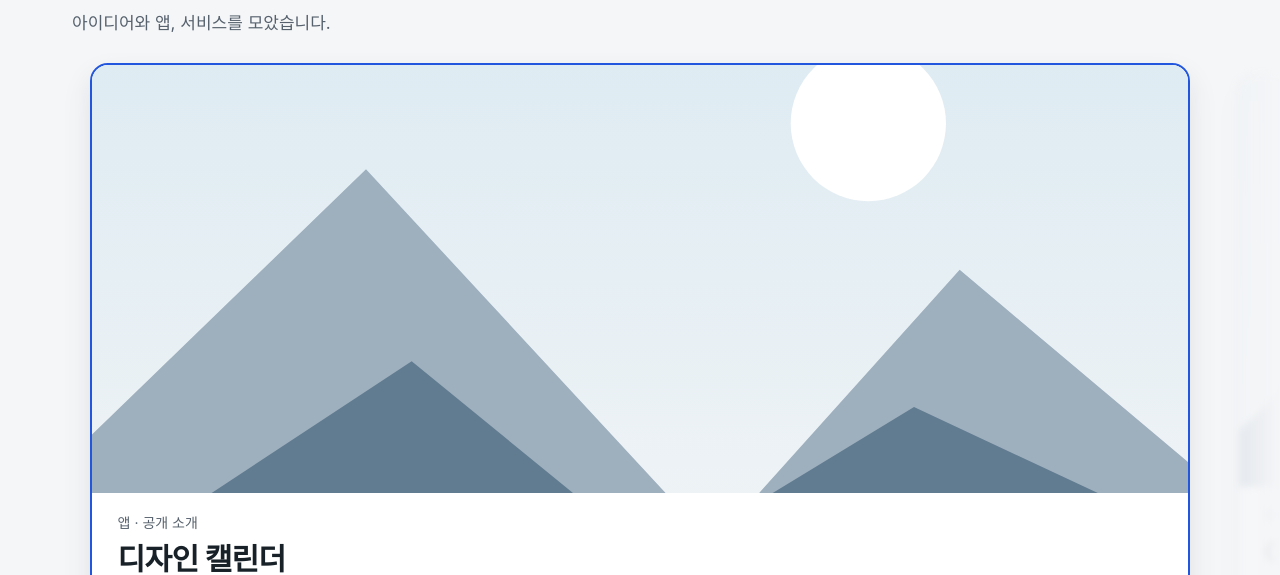
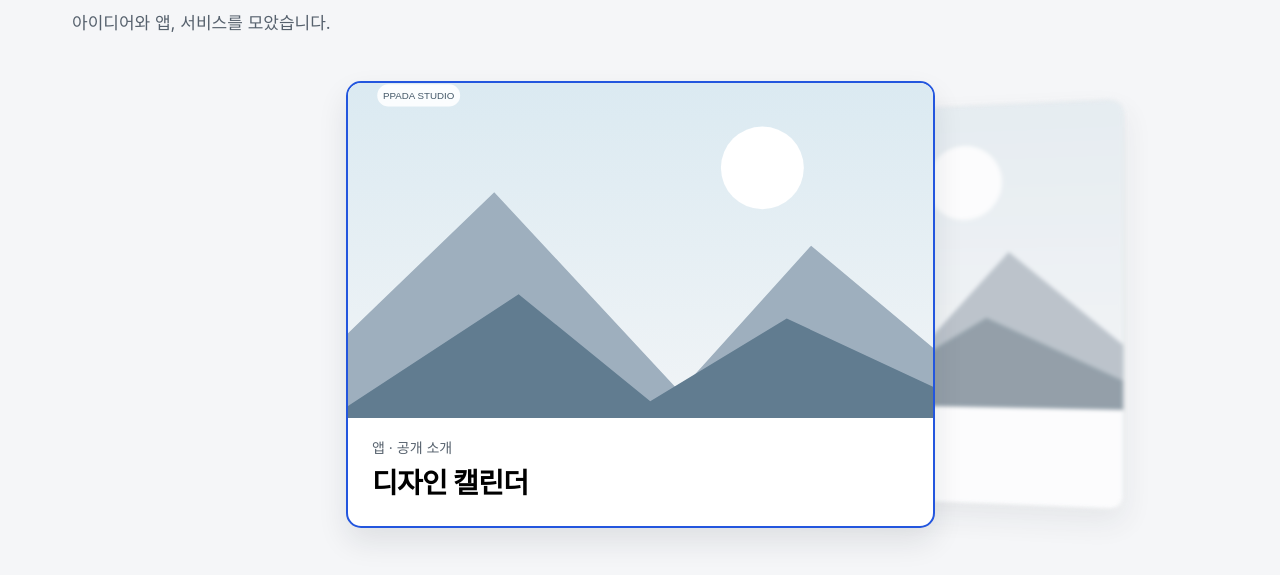
Before and after one commit to PPADAovo/PPADAovo.github.io, a plain HTML site: page index.html in a window 1280 px wide. Shown: the part 236-811 px from the top of the page. Drawn offline with Linux system fonts and the light colour scheme.

Commit message:
3D 카드 덱으로 되돌리고 화면 전체 폭에서 잘림 없이 표시
- 기존 크기와 넘김 방식(마우스 이동, 밀기, 방향키) 유지
- 덱 영역을 화면 전체 폭으로 넓히고, 화면 밖으로 잘릴 카드는 숨김
- 옆 카드에 흐림과 투명도 적용

Co-Authored-By: Claude Fable 5.2 <noreply@anthropic.com>
Claude-Session: https://claude.ai/code/session_01NY7nQMNfxHqC97yuTrfcAL

```diff
--- a/gallery.css
+++ b/gallery.css
@@ -5,17 +5,15 @@ html{overflow-x:clip}
 .hero h1{font-size:clamp(30px,4.4vw,58px);word-break:keep-all}
 .intro{max-width:none;margin:12px 0 0}
 
-/* 슬라이드: 화면 전체 폭을 쓰는 가로 스크롤. 가운데 카드만 선명하고 양옆은 흐리게 */
-.project-gallery{width:100vw;margin-left:calc(50% - 50vw)}
-.deck{--w:min(86vw,1500px);position:relative;display:flex;gap:clamp(12px,2vw,28px);overflow-x:auto;scroll-snap-type:x mandatory;overscroll-behavior-x:contain;padding:10px calc((100vw - var(--w))/2) 36px;scrollbar-width:none;-webkit-mask-image:linear-gradient(90deg,transparent,#000 7%,#000 93%,transparent);mask-image:linear-gradient(90deg,transparent,#000 7%,#000 93%,transparent);cursor:grab;outline-offset:-4px;user-select:none;-webkit-user-select:none}
-.deck::-webkit-scrollbar{display:none}
-.deck.dragging{scroll-snap-type:none;cursor:grabbing}
-.slide{flex:0 0 var(--w);min-width:0;height:clamp(300px,68vh,760px);scroll-snap-align:center;display:flex;flex-direction:column;padding:0;text-align:left;font:inherit;color:inherit;background:white;border:2px solid #d1d8e0;border-radius:18px;overflow:hidden;box-shadow:0 14px 30px #18212819;opacity:.4;filter:blur(4px);transform:scale(.96);transition:opacity .4s,filter .4s,transform .4s,border-color .4s;cursor:pointer}
-.slide.active{opacity:1;filter:none;transform:none;border-color:#2356de}
-.slide img{width:100%;flex:1 1 auto;min-height:0;object-fit:cover;display:block;pointer-events:none}
-.slide-copy{flex:0 0 auto;padding:16px 26px 20px}
-.slide-copy strong{display:block;font-size:clamp(21px,2.4vw,30px);letter-spacing:-.7px}
+/* 슬라이드: 화면 전체 폭을 바탕으로 쓰는 3D 카드 덱. 화면 밖으로 잘릴 카드는 스크립트가 숨긴다 */
+.project-gallery{width:100vw;margin-left:calc(50% - 50vw);overflow:hidden}
+.deck{--w:clamp(270px,46vw,720px);height:calc(var(--w)*.76 + 70px);position:relative;perspective:1600px;touch-action:pan-y;outline-offset:-5px;isolation:isolate}
+.slide{position:absolute;left:50%;top:28px;width:var(--w);height:calc(var(--w)*.76);margin-left:calc(var(--w)/-2);background:white;border:1px solid #d1d8e0;border-radius:15px;overflow:hidden;text-align:left;padding:0;display:flex;flex-direction:column;transition:transform .48s cubic-bezier(.22,.8,.25,1),opacity .35s,filter .35s;box-shadow:0 14px 30px #18212819;transform-origin:center;will-change:transform}
+.slide img{width:100%;flex:1 1 auto;min-height:0;object-fit:cover;display:block}
+.slide-copy{flex:0 0 auto;padding:16px 24px 20px}
+.slide-copy strong{display:block;font-size:clamp(21px,2.4vw,28px);letter-spacing:-.7px}
 .slide-copy span{font-size:14px;color:#56616d}
+.slide.active{border:2px solid #2356de}
 
 /* 아래 목록: 프로젝트 하나가 한 줄, 사진은 왼쪽 */
 .section-head{padding-top:30px;margin-bottom:18px}
@@ -50,8 +48,7 @@ a.chan:hover{border-color:var(--blue);color:var(--blue)}
   .card .cardfoot{justify-content:flex-start}
 }
 @media(max-width:540px){
-  .deck{--w:88vw}
-  .slide{height:clamp(280px,58vh,560px)}
+  .deck{--w:clamp(250px,74vw,720px)}
   .detail-cover{height:180px}
 }
 @media(prefers-reduced-motion:reduce){.slide,.card,.chan,.contact-list,.contact-toggle{transition:none}}
--- a/gallery.js
+++ b/gallery.js
@@ -1,18 +1,10 @@
 // Project covers can be replaced individually when real screenshots are available.
 const fallback='default-cover.svg';
-const gallery=document.createElement('section');gallery.className='project-gallery';gallery.setAttribute('aria-label','대표 이미지로 프로젝트 둘러보기');gallery.innerHTML=`<div class="deck" tabindex="0" role="region" aria-label="프로젝트 슬라이드. 좌우 방향키로 이동">${projects.map((p,i)=>`<button class="slide" type="button" data-index="${i}" aria-label="${p.name} 선택"><img src="${p.cover||fallback}" alt="${p.name}" draggable="false"><div class="slide-copy"><span>${p.category} · ${p.status}</span><strong>${p.name}</strong></div></button>`).join('')}</div>`;document.querySelector('.featured').replaceWith(gallery);
-const deck=gallery.querySelector('.deck'),slides=[...deck.querySelectorAll('.slide')];let selected=0,drag=null,moved=false,raf=0,settle=0;
-const motion=()=>matchMedia('(prefers-reduced-motion: reduce)').matches?'auto':'smooth';
-const centerOf=s=>s.offsetLeft+s.offsetWidth/2;
-// 화면 가운데에 가장 가까운 카드를 선택 상태로 표시한다.
-function mark(){raf=0;const c=deck.scrollLeft+deck.clientWidth/2;let best=0,dist=Infinity;slides.forEach((s,i)=>{const d=Math.abs(centerOf(s)-c);if(d<dist){dist=d;best=i}});selected=best;slides.forEach((s,i)=>{const on=i===best;s.classList.toggle('active',on);s.tabIndex=on?0:-1;s.setAttribute('aria-current',String(on));s.setAttribute('aria-label',`${projects[i].name}${on?' 상세 보기':' 선택'}`)})}
-function go(index){const i=Math.max(0,Math.min(slides.length-1,index));deck.scrollTo({left:centerOf(slides[i])-deck.clientWidth/2,behavior:motion()})}
-deck.addEventListener('scroll',()=>{if(!raf)raf=requestAnimationFrame(mark)},{passive:true});
-// 마우스로 잡아끌어 넘기기. 손가락 밀기는 브라우저 기본 스크롤이 처리한다.
-deck.addEventListener('pointerdown',e=>{if(e.pointerType!=='mouse'||e.button!==0)return;drag={x:e.clientX,left:deck.scrollLeft,index:selected};moved=false});
-window.addEventListener('pointermove',e=>{if(!drag)return;const dx=e.clientX-drag.x;if(!moved&&Math.abs(dx)>5){moved=true;clearTimeout(settle);deck.classList.add('dragging')}if(moved)deck.scrollLeft=drag.left-dx});
-window.addEventListener('pointerup',e=>{if(!drag)return;const dx=e.clientX-drag.x,from=drag.index;drag=null;if(!moved)return;go(Math.abs(dx)>60?from-Math.sign(dx):from);settle=setTimeout(()=>deck.classList.remove('dragging'),520)});
-deck.addEventListener('click',e=>{if(moved){moved=false;return}const s=e.target.closest('.slide');if(!s)return;const i=Number(s.dataset.index);if(i!==selected){go(i);return}const trigger=document.createElement('button');trigger.dataset.detail=projects[i].id;trigger.hidden=true;document.body.append(trigger);trigger.click();trigger.remove()});
-deck.addEventListener('keydown',e=>{if(e.key==='ArrowRight'||e.key==='ArrowLeft'){e.preventDefault();go(selected+(e.key==='ArrowRight'?1:-1))}if(e.key==='Home'){e.preventDefault();go(0)}if(e.key==='End'){e.preventDefault();go(slides.length-1)}});window.addEventListener('resize',mark);
+const gallery=document.createElement('section');gallery.className='project-gallery';gallery.setAttribute('aria-label','대표 이미지로 프로젝트 둘러보기');gallery.innerHTML=`<div class="deck" tabindex="0" role="region" aria-label="프로젝트 슬라이드. 좌우 방향키로 이동">${projects.map((p,i)=>`<button class="slide" data-index="${i}" aria-label="${p.name} 선택"><img src="${p.cover||fallback}" alt="${p.name}" draggable="false"><div class="slide-copy"><span>${p.category} · ${p.status}</span><strong>${p.name}</strong></div></button>`).join('')}</div>`;document.querySelector('.featured').replaceWith(gallery);
+const deck=gallery.querySelector('.deck'),slides=[...deck.querySelectorAll('.slide')];let selected=0,origin=null,lastX=null,moved=false;
+function selectSlide(index){selected=Math.max(0,Math.min(projects.length-1,index));const w=slides[0].offsetWidth,step=w*.4,half=deck.clientWidth/2;slides.forEach((s,i)=>{const d=i-selected,a=Math.abs(d),scale=d===0?1:Math.max(.72,1-a*.055),out=a*step+w*scale/2>half;s.style.transform=`translateX(${d*step}px) translateZ(${-a*140}px) rotateY(${d===0?0:d>0?-20:20}deg) scale(${scale})`;s.style.zIndex=String(20-a);s.style.opacity=out?'0':String(Math.max(.3,1-a*.3));s.style.filter=d?`blur(${Math.min(5,a*2)}px) saturate(.65)`:'none';s.style.pointerEvents=out?'none':'auto';s.classList.toggle('active',d===0);s.tabIndex=d===0?0:-1;s.setAttribute('aria-label',`${projects[i].name}${d===0?' 상세 보기':' 선택'}`);s.setAttribute('aria-current',String(d===0))})}
+deck.addEventListener('pointerenter',e=>{lastX=e.clientX});deck.addEventListener('pointerleave',()=>{lastX=null});deck.addEventListener('pointermove',e=>{if(dialog.open||e.pointerType!=='mouse'||e.buttons)return;if(lastX===null){lastX=e.clientX;return}const delta=e.clientX-lastX;if(Math.abs(delta)>65){selectSlide(selected+Math.sign(delta));lastX=e.clientX}});
+deck.addEventListener('pointerdown',e=>{origin={x:e.clientX,y:e.clientY};moved=false});deck.addEventListener('pointerup',e=>{if(!origin)return;const dx=e.clientX-origin.x,dy=e.clientY-origin.y;if(Math.abs(dx)>40&&Math.abs(dx)>Math.abs(dy)){moved=true;selectSlide(selected-Math.sign(dx))}origin=null;lastX=e.clientX});deck.addEventListener('pointercancel',()=>{origin=null});deck.addEventListener('click',e=>{if(moved){moved=false;return}const s=e.target.closest('.slide');if(!s)return;const i=Number(s.dataset.index);if(i!==selected){selectSlide(i);return}const trigger=document.createElement('button');trigger.dataset.detail=projects[i].id;trigger.hidden=true;document.body.append(trigger);trigger.click();trigger.remove()});
+deck.addEventListener('keydown',e=>{if(e.key==='ArrowRight'||e.key==='ArrowLeft'){e.preventDefault();selectSlide(selected+(e.key==='ArrowRight'?1:-1))}if(e.key==='Home'){e.preventDefault();selectSlide(0)}if(e.key==='End'){e.preventDefault();selectSlide(projects.length-1)}});window.addEventListener('resize',()=>selectSlide(selected));
 // 상세창에는 실제 대표 이미지가 지정된 프로젝트만 이미지를 넣는다.
-new MutationObserver(()=>{const body=document.querySelector('#detailBody');if(!body.querySelector('h2')||body.querySelector('.detail-cover'))return;const p=projects.find(p=>p.name===body.querySelector('h2').textContent);if(!p||!p.cover)return;const img=document.createElement('img');img.className='detail-cover';img.src=p.cover;img.alt=`${p.name} 대표 이미지`;img.onerror=()=>img.remove();body.querySelector('h2').after(img)}).observe(document.querySelector('#detailBody'),{childList:true});slides.forEach(s=>{const img=s.querySelector('img');img.onerror=()=>{img.onerror=null;img.src=fallback}});mark();
+new MutationObserver(()=>{const body=document.querySelector('#detailBody');if(!body.querySelector('h2')||body.querySelector('.detail-cover'))return;const p=projects.find(p=>p.name===body.querySelector('h2').textContent);if(!p||!p.cover)return;const img=document.createElement('img');img.className='detail-cover';img.src=p.cover;img.alt=`${p.name} 대표 이미지`;img.onerror=()=>img.remove();body.querySelector('h2').after(img)}).observe(document.querySelector('#detailBody'),{childList:true});slides.forEach(s=>{const img=s.querySelector('img');img.onerror=()=>{img.onerror=null;img.src=fallback}});selectSlide(0);
```
